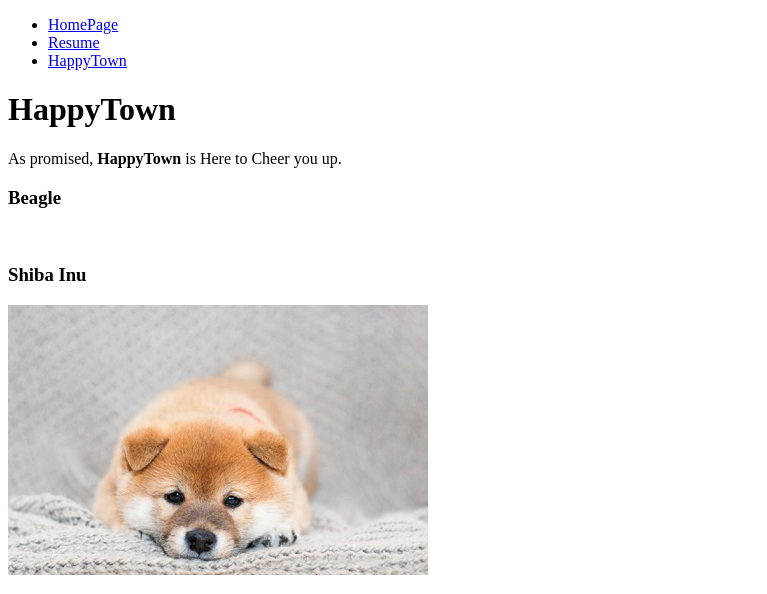
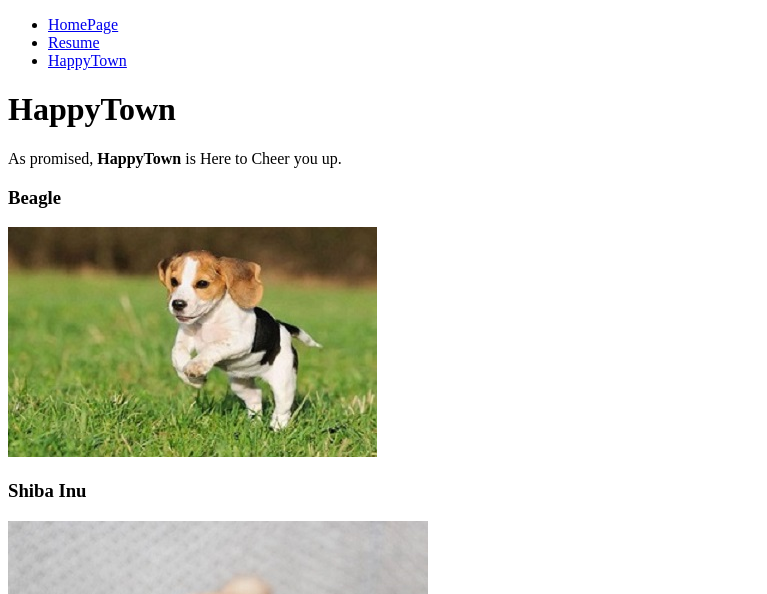
Before and after one commit to Pedro-relax/project1, a plain HTML site: page happytown.html in a window 1280 px wide. Shown: the top 594 px of the page, without its empty margins (0-767 px from the left). Drawn offline with Linux system fonts and the light colour scheme.

Commit message:
last time fixing image

```diff
--- a/happytown.html
+++ b/happytown.html
@@ -18,7 +18,7 @@
 		<p> As promised, <strong> HappyTown </strong> is Here to Cheer you up. </p>
 		<section id="pictures">
 			<h3> Beagle </h3>
-			<img src="/beagle.jpg" alt="">
+			<img src="images/beagle.jpg" alt="">
 			<h3> Shiba Inu </h3>
 			<img src="images/shiba.jpg" alt="">
 		</section>
```
